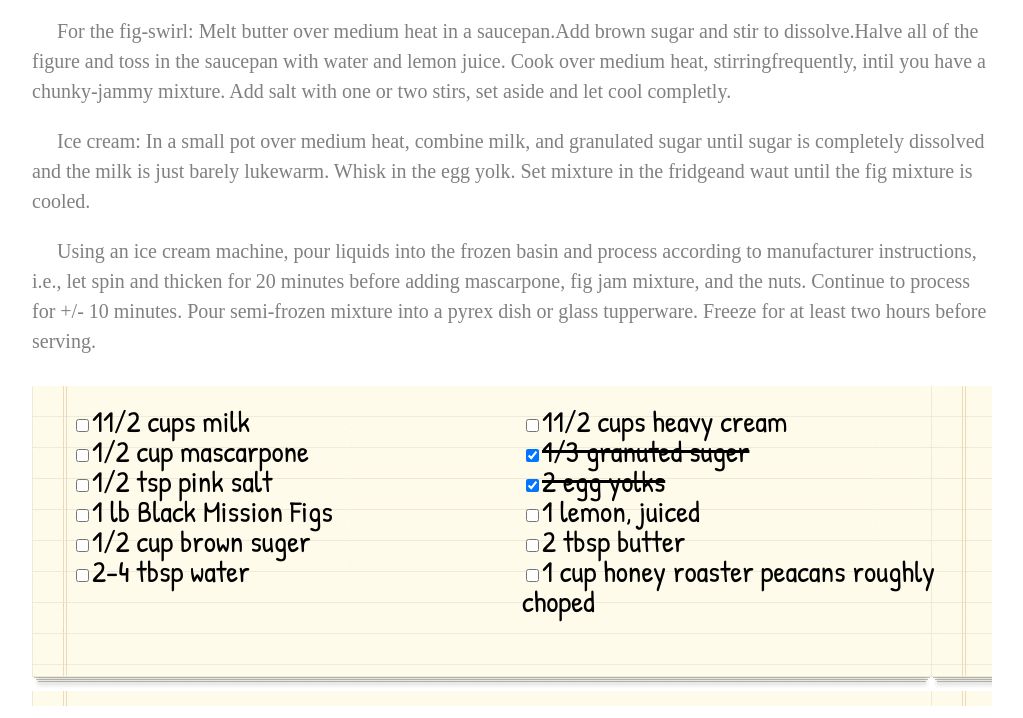
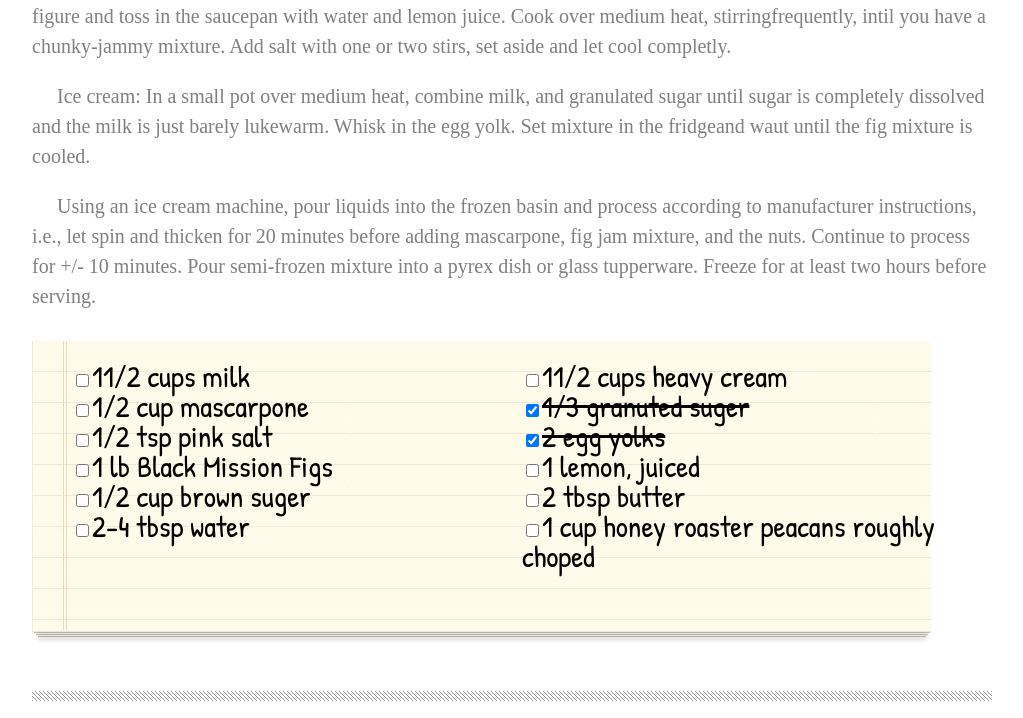
Before and after one commit to yazanabdulhafez/chocolate-pizza, a plain HTML site: page index.html in a window 1280 px wide. Shown: the part 976-1694 px from the top of the page, without its empty margins (128-1151 px from the left). Drawn offline with nearby package versions, Linux system fonts and the light colour scheme.

Commit message:
final touches

```diff
--- a/css/style.css
+++ b/css/style.css
@@ -70,7 +70,7 @@
     }
 
     main {
-      margin-top: 75px;
+      margin-top: 30px;
     }
 
     main section:nth-child(1) h2 {
@@ -108,20 +108,13 @@
     }
 
     section:nth-child(4) {
-      background: url(../img/list-bg.png);
+      background: url(../img/list-bg.png)no-repeat;
       margin-top: 20px;
       margin-bottom: 20px;
       font-family: 'Patrick Hand', cursive;
       font-size: 30px;
       height: 300px;
     }
-    /* section:nth-child(4) img {
-      width: 100%;
-      height: 250px;
-      border: 2px solid #fff;
-      background: url(../img/list-bg.png) no-repeat;
-
-    } */
 
     section:nth-child(4) {
       padding: 20px 0px 0px 40px;
```
